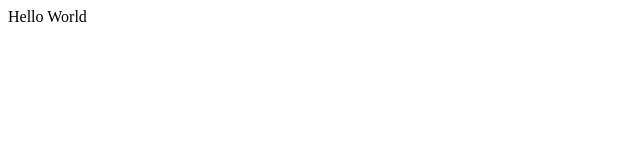
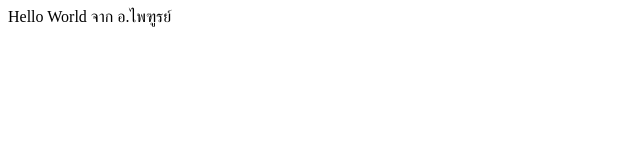
Before and after one commit to phaitoon-sirnil/platform63, a plain HTML site: page index.html in a window 1280 px wide. Shown: the full height of the page, 0-640 px from the left. Drawn offline with Linux system fonts and the light colour scheme.

Commit message:
Update index.html

```diff
--- a/index.html
+++ b/index.html
@@ -6,6 +6,6 @@
     <title>Document</title>
 </head>
 <body>
-    Hello World
+    Hello World จาก อ.ไพฑูรย์
 </body>
 </html>
```
